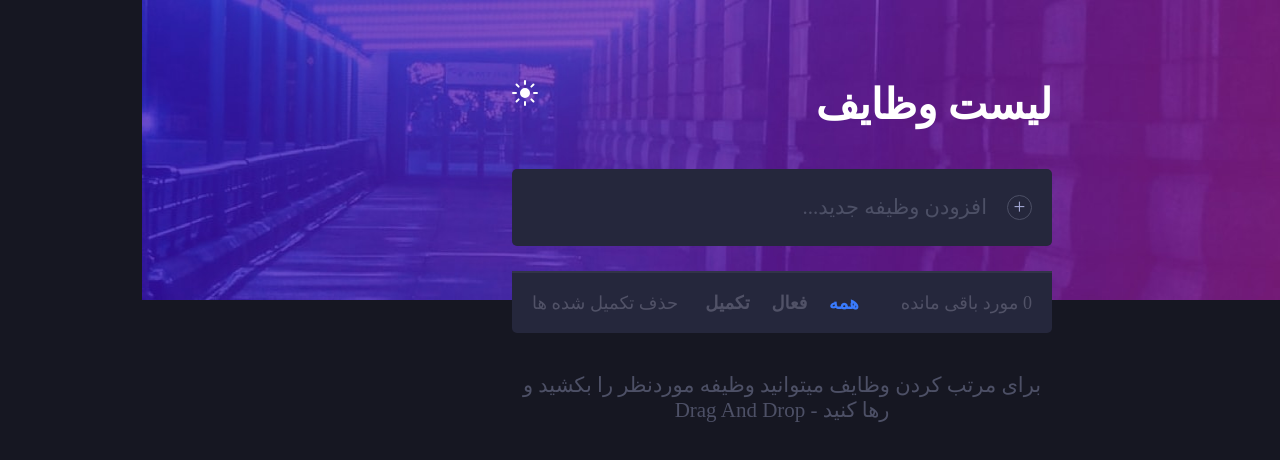
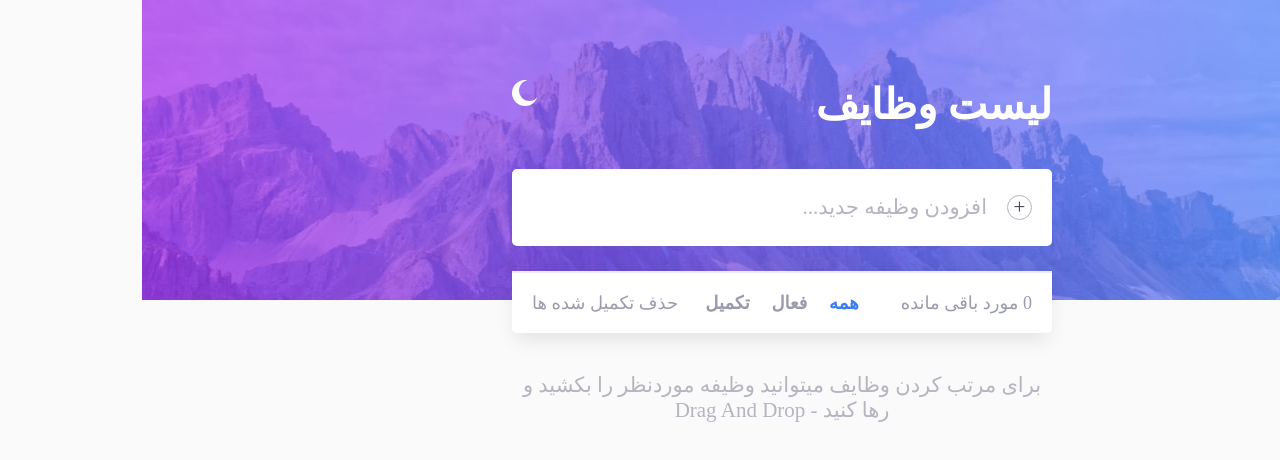
Before and after one commit to RadiCalRNI/TodoList-Vue3, a Vue app: page / in a window 1280 px wide. Both pictures are taken after a click on the button 383 px from the left and 93 px from the top of the page. Shown: the top 460 px of the page. Built offline with nearby package versions, Linux system fonts and the light colour scheme; a web font is replaced by a local one.

Commit message:
Change theme is applied, when theme is dark sun icon appear and when theme is light moon icon apear

```diff
--- a/src/components/AppHeader.vue
+++ b/src/components/AppHeader.vue
@@ -1,14 +1,40 @@
 <template>
   <header class="card">
     <h1>لیست وظایف</h1>
-    <button id="theme-switcher">
-      <img src="../assets/images/icon-sun.svg" alt="Change color theme" />
+    <button id="theme-switcher" @click="changeTheme">
+      <img
+        v-if="defaultTheme == 'dark'"
+        src="../assets/images/icon-sun.svg"
+        alt="Change color theme"
+      />
+      <img
+        v-else
+        src="../assets/images/icon-moon.svg"
+        alt="Change color theme"
+      />
     </button>
   </header>
 </template>
 
 <script>
-export default {};
+export default {
+  data() {
+    return {
+      defaultTheme: "dark",
+    };
+  },
+  methods: {
+    changeTheme() {
+      if (this.defaultTheme == "dark") {
+        this.defaultTheme = "light";
+        document.body.classList.add("light");
+      } else {
+        this.defaultTheme = "dark";
+        document.body.classList.remove("light");
+      }
+    },
+  },
+};
 </script>
 
 <style></style>
```
